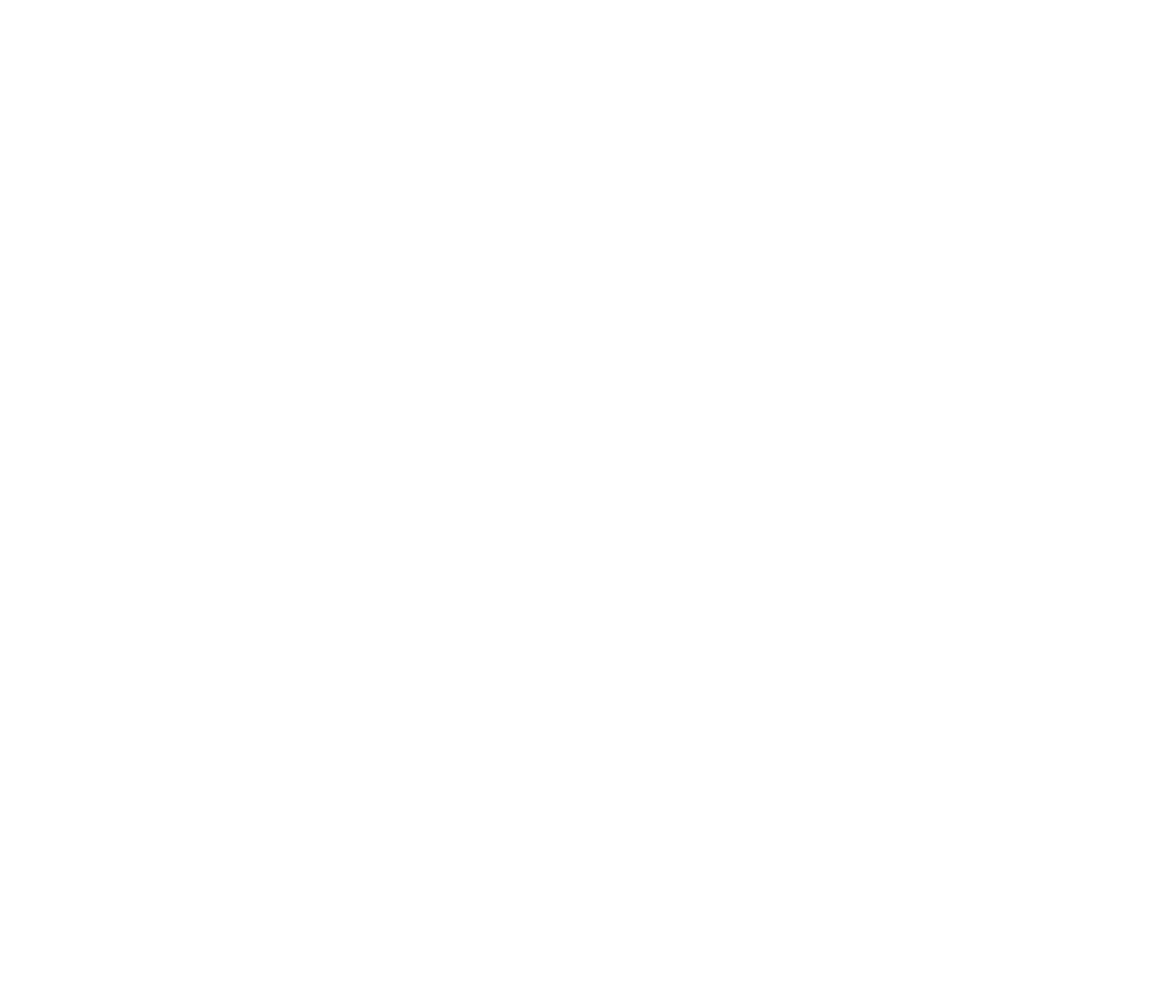
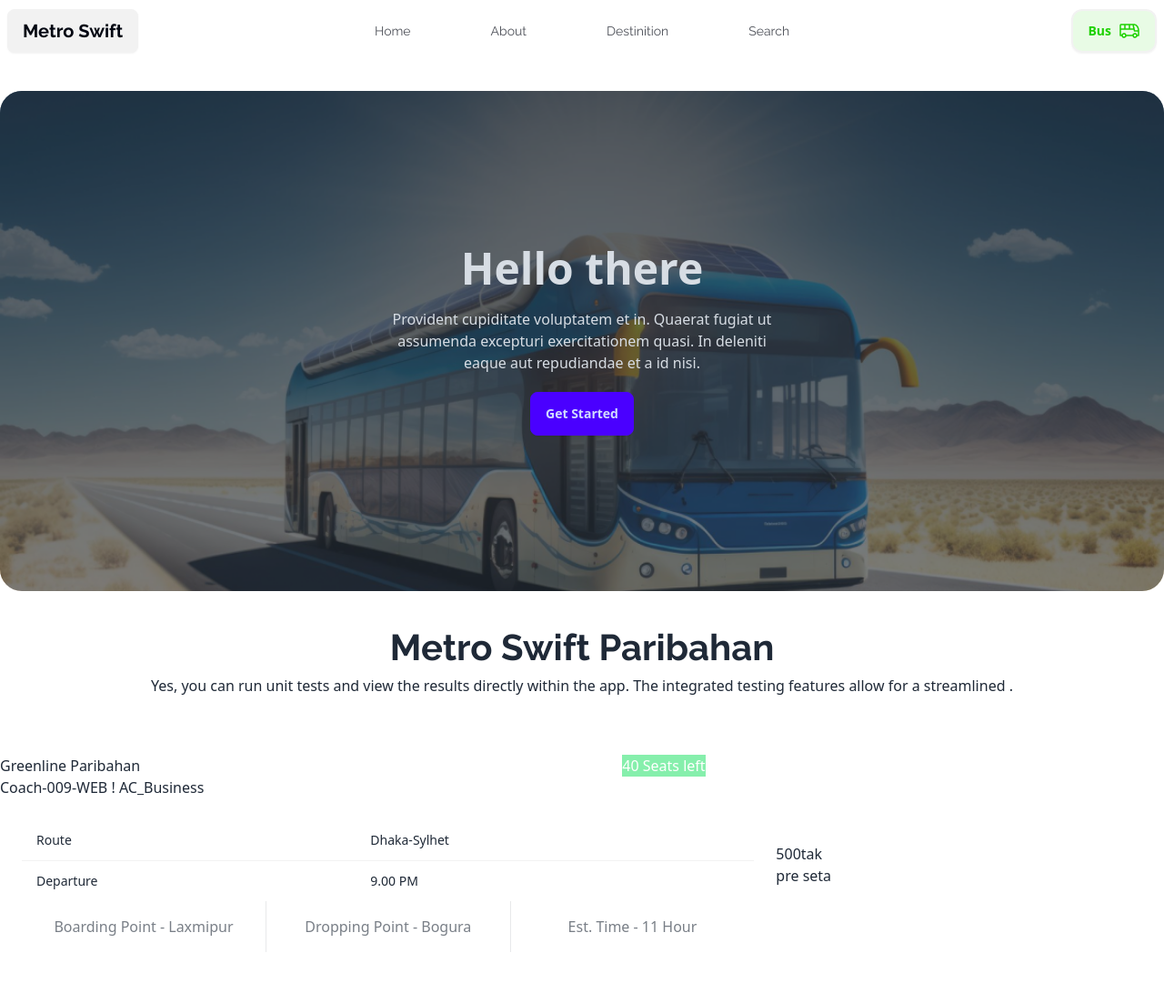
Before and after one commit to maynul24/metro-swift, a plain HTML site: page index.html in a window 1280 px wide. Shown: the whole page at 91% size. Before the commit the page ends 800 px from the top, so only its background shows below. Drawn offline with nearby package versions, Linux system fonts and the light colour scheme.

Commit message:
Navber Design Done

```diff
--- a/Styles/style.css
+++ b/Styles/style.css
@@ -1,7 +1,7 @@
-.raleway-font {
+.font-raleway{
   font-family: "Raleway", sans-serif;
 }
 
-.inter-font {
+.font-inter{
   font-family: "Inter", sans-serif;
 }
--- a/index.html
+++ b/index.html
@@ -17,9 +17,113 @@
     <!-- Custom CSS -->
     <link rel="stylesheet" href="./Styles/style.css">
 </head>
-<body>
-    <header></header>
-    <main></main>
+<body class="container lg mx-auto">
+    <header>
+        <nav class="mb-8">
+            <div class="navbar bg-base-100">
+                <div class="navbar-start">
+                  <div class="dropdown">
+                    <div tabindex="0" role="button" class="btn btn-ghost lg:hidden">
+                      <svg xmlns="http://www.w3.org/2000/svg" class="h-5 w-5" fill="none" viewBox="0 0 24 24" stroke="currentColor"><path stroke-linecap="round" stroke-linejoin="round" stroke-width="2" d="M4 6h16M4 12h8m-8 6h16" /></svg>
+                    </div>
+                    <ul tabindex="0" class="menu menu-sm dropdown-content mt-3 z-[1] p-2 shadow bg-base-100 rounded-box w-52">
+                      <li class="pr-14"><a>Home</a></li>
+                      <li class="pr-14"><a>About</a></li>
+                      <li class="pr-14"><a>Destinition</a></li>
+                      <li class=""><a>Search</a></li>
+                    </ul>
+                  </div>
+                  <a class="btn btn-gho font-raleway text-xl text-[#030712] font-bold">Metro Swift</a>
+                </div>
+                <div class="navbar-center hidden lg:flex">
+                  <ul class="menu menu-horizontal text-[#030712B3] font-raleway px-1">
+                    <li class="pr-14"><a>Home</a></li>
+                    <li class="pr-14"><a>About</a></li>
+                    <li class="pr-14"><a>Destinition</a></li>
+                    <li class=""><a>Search</a></li>
+                  </ul>
+                </div>
+                <div class="navbar-end">
+                  <a class="btn bg-[#1DD1001A] text-[#1DD100] rounded-xl border-2 border-solid border-[#1DD100]]">Bus <span><img src="./images/bus-icon.png"></span></a>
+                </div>
+              </div>
+        </nav>
+        <div class="">
+            <div class="hero h-[550px] rounded-3xl" style="background-image: url(./images/banner.png);">
+                <div class="hero-overlay bg-opacity-60 rounded-3xl"></div>
+                <div class="hero-content text-center text-neutral-content">
+                  <div class="max-w-md">
+                    <h1 class="mb-5 text-5xl font-bold">Hello there</h1>
+                    <p class="mb-5">Provident cupiditate voluptatem et in. Quaerat fugiat ut assumenda excepturi exercitationem quasi. In deleniti eaque aut repudiandae et a id nisi.</p>
+                    <button class="btn btn-primary">Get Started</button>
+                  </div>
+                </div>
+              </div>
+        </div>
+    </header>
+    <main>
+        <div>
+            <!-- Bus Description Section -->
+            <section class="py-8">
+                <h2 class="font-raleway font-bold text-[40px] text-center">Metro Swift Paribahan</h2>
+                <p class="text-center pb-16">Yes, you can run unit tests and view the results directly within the app. The integrated testing features allow for a streamlined .</p>
+                <div class="grid grid-cols-3 justify-center items-center">
+                    <div class="col-span-2">
+                        <div class="flex justify-between">
+                            <div class="flex justify-between ">
+                                <div class="pr-[460px]">
+                                    <h2>Greenline Paribahan</h2>
+                                    <p>Coach-009-WEB ! AC_Business</p>
+                                </div>
+                                <div>
+                                    <p class="text-white bg-green-300">40 Seats left</p>
+                                </div>
+                            </div>
+                        </div>
+                        <div class="p-6">
+                            <div>
+                                <table class="table items-center">
+                                    <!-- row 1 -->
+                                    <tr>
+                                    <td>Route</td>
+                                    <td>Dhaka-Sylhet</td>
+                                    </tr>
+                                    <!-- row 2 -->
+                                    <tr>
+                                    <td>Departure</td>
+                                    <td>9.00 PM</td>
+                                    </tr>
+                                </table>
+                            </div>
+                            <div class="stats flex justify-between">
+                                <div class="stat place-items-center">
+                                <div class="stat-title">Boarding Point - Laxmipur</div>
+                                </div>
+
+                                <div class="stat place-items-center">
+                                <div class="stat-title">Dropping Point - Bogura</div>
+                                </div>
+
+                                <div class="stat place-items-center">
+                                <div class="stat-title">Est. Time - 11 Hour</div>
+                                </div>
+
+                            </div>
+                        </div>
+                    </div>
+                    <div class="row-span-2">
+                        <div>
+                            <h2>500tak</h2>
+                            <p>pre seta</p>
+                        </div>
+                    </div>
+                </div>
+            </section>
+            <section>
+
+            </section>
+        </div>
+    </main>
     <footer></footer>
 </body>
 </html>
```
